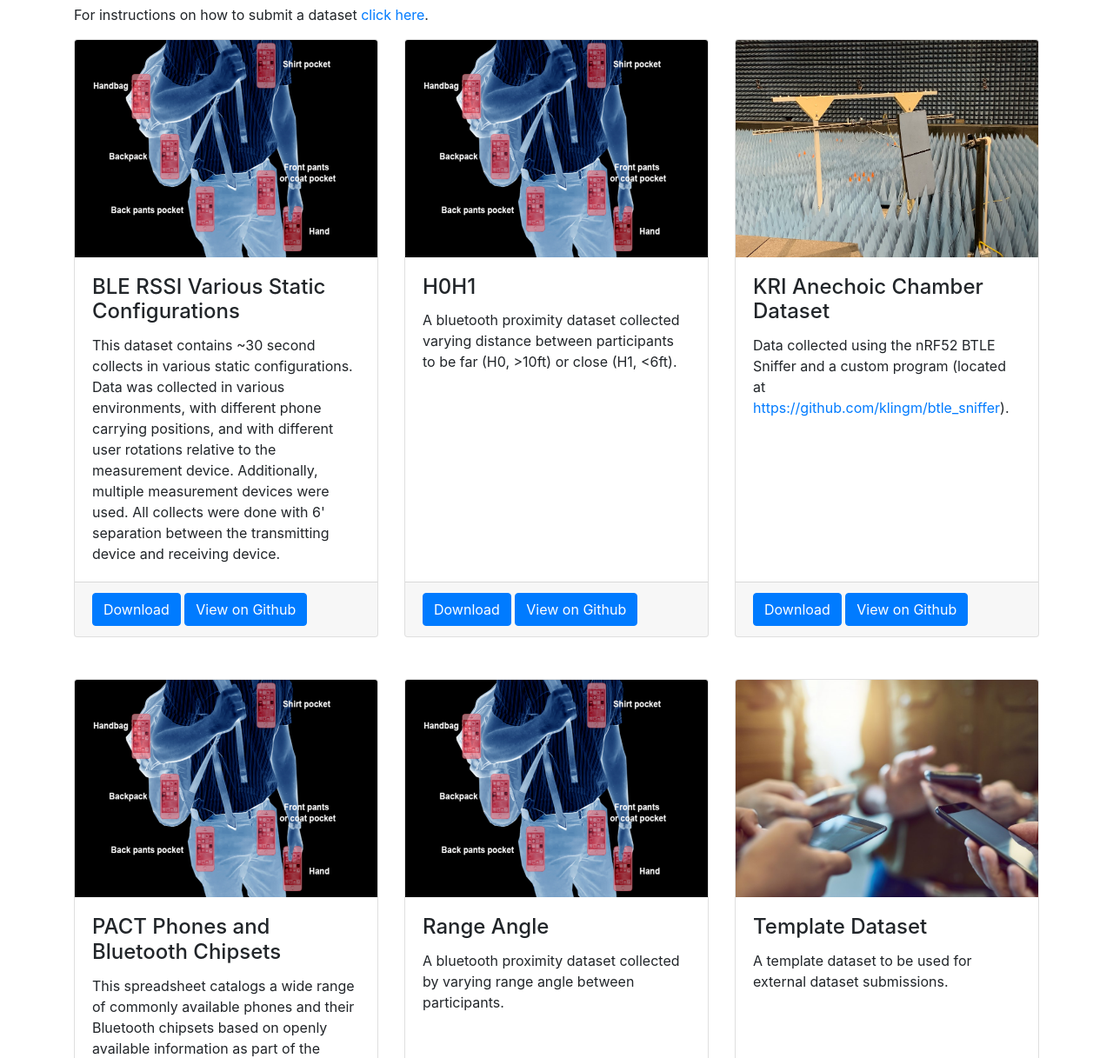
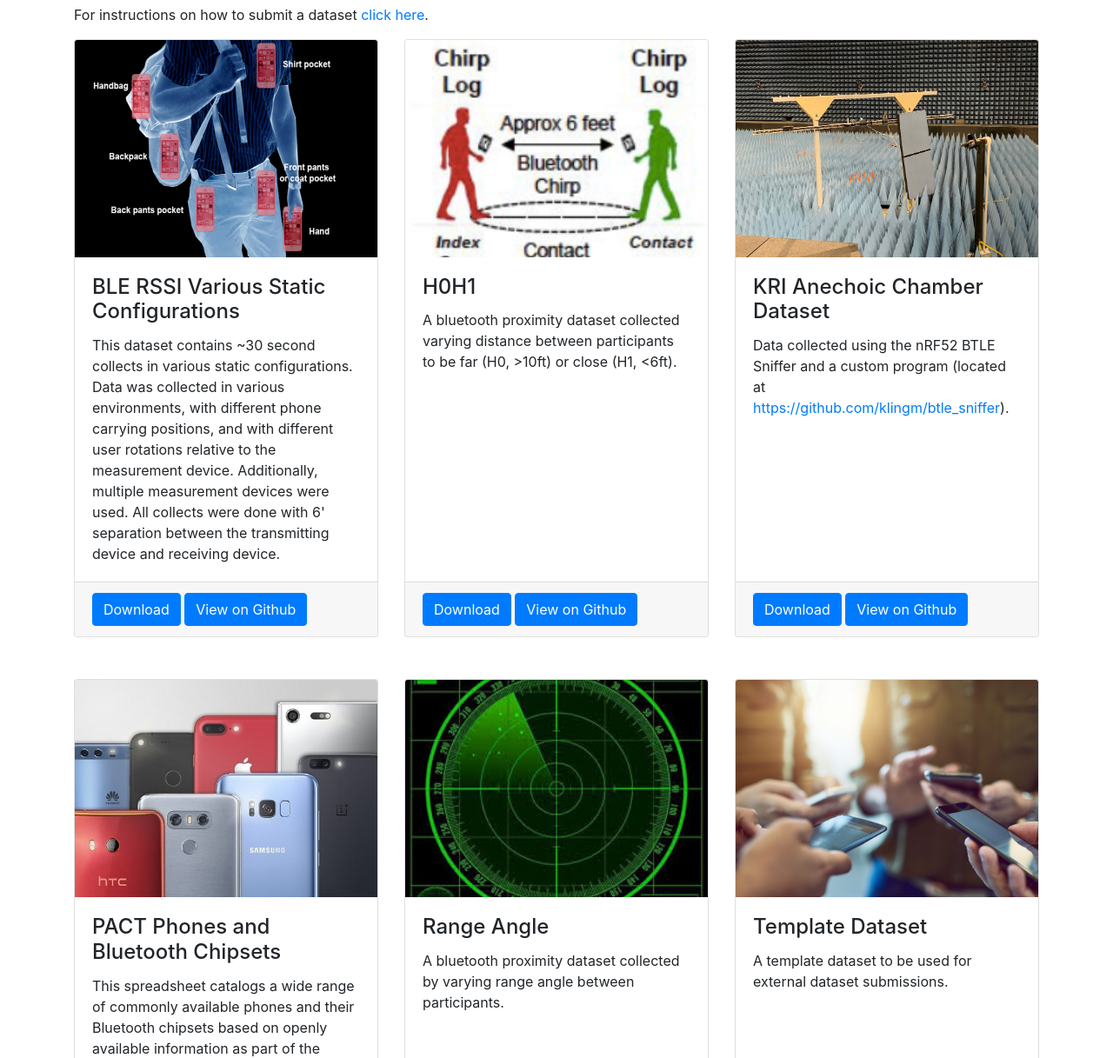
Before and after one commit to mitll/PACT, a website: page docs/datasets.html in a window 1280 px wide. Shown: the part 443-1660 px from the top of the page at 87% size. Drawn offline with Linux system fonts and the light colour scheme.

Commit message:
updating card images from default image for h0h1, range angle, and chipsets

```diff
--- a/docs/datasets.html
+++ b/docs/datasets.html
@@ -92,7 +92,7 @@
       </div>
       <div class="col-md-4 mb-5">
         <div class="card h-100">
-          <img class="card-img-top" src="images/demoimg1.png" alt="">
+          <img class="card-img-top" src="images/H0H1data_card.png" alt="">
           <div class="card-body">
             <h4 class="card-title">H0H1</h4>
             <p class="card-text">A bluetooth proximity dataset collected varying distance between participants to be far (H0, >10ft) or close (H1, <6ft). </p>
@@ -118,7 +118,7 @@
       </div>
       <div class="col-md-4 mb-5">
         <div class="card h-100">
-          <img class="card-img-top" src="images/demoimg1.png" alt="">
+          <img class="card-img-top" src="images/chipsetdata_card.jpg" alt="">
           <div class="card-body">
             <h4 class="card-title">PACT Phones and Bluetooth Chipsets</h4>
             <p class="card-text">This spreadsheet catalogs a wide range of commonly available phones and their Bluetooth chipsets based on openly available information as part of the PACT project. Please feel free to edit/add/enrich this data.</p>
@@ -131,7 +131,7 @@
       </div>
       <div class="col-md-4 mb-5">
         <div class="card h-100">
-          <img class="card-img-top" src="images/demoimg1.png" alt="">
+          <img class="card-img-top" src="images/rangeangledata_card.jpg" alt="">
           <div class="card-body">
             <h4 class="card-title">Range Angle</h4>
             <p class="card-text">A bluetooth proximity dataset collected by varying range angle between participants.</p>
```
Also changed, not shown: docs/images/H0H1data_card.png (added), docs/images/chipsetdata_card.jpg (added), docs/images/range_angle2[1].jpg (added), docs/images/rangeangledata_card.jpg (added).
